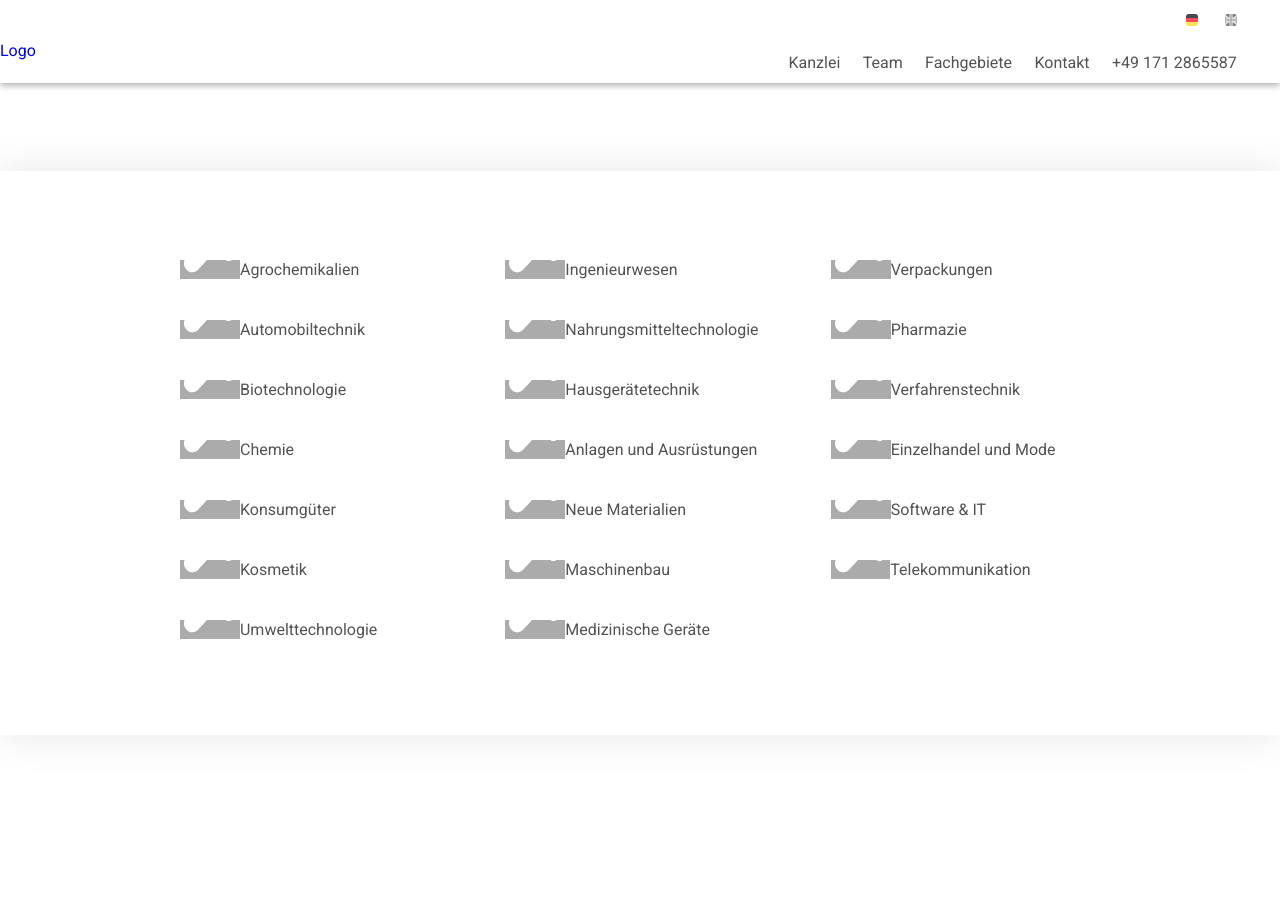
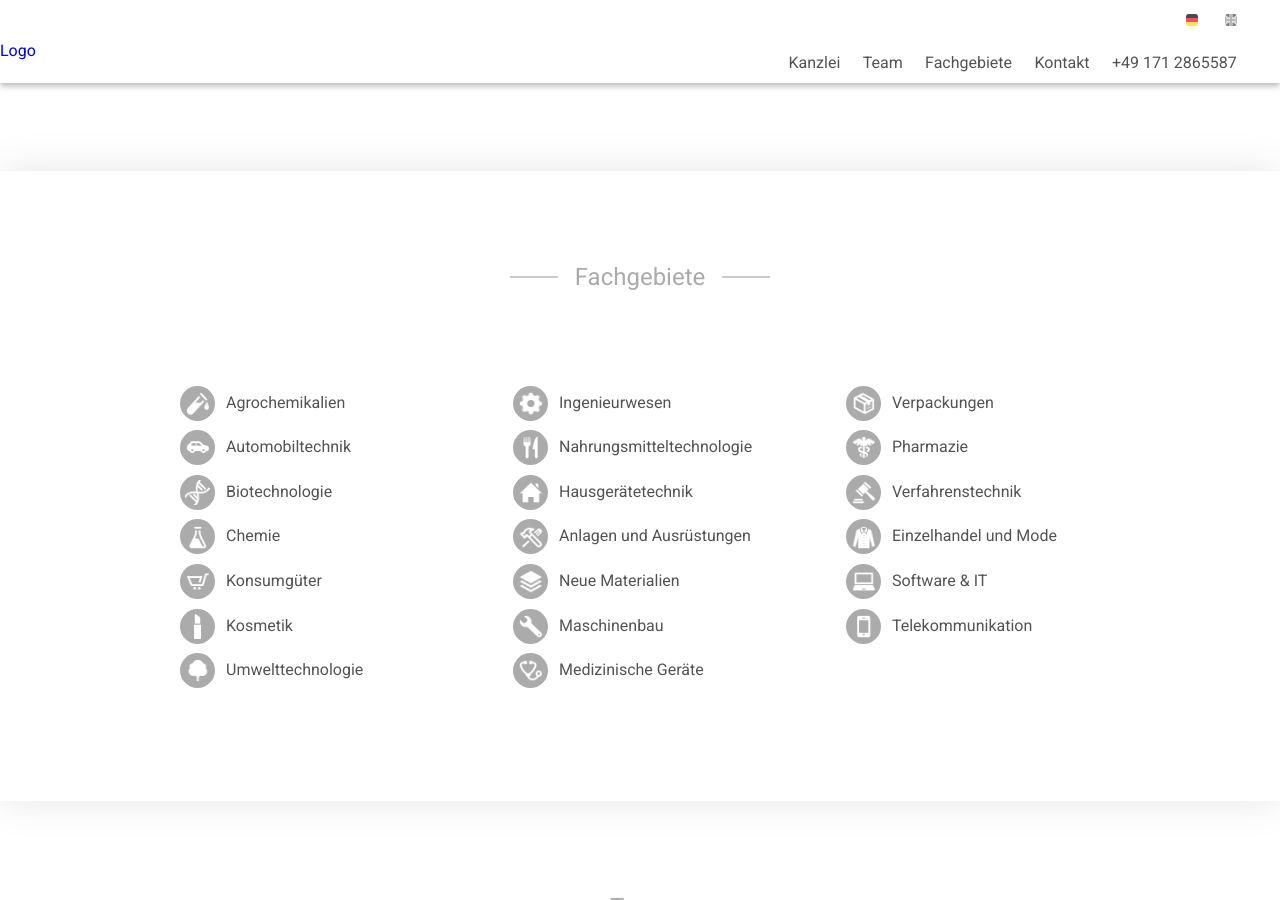
Before and after one commit to alicejo/zh-kanzlei2, a Jekyll site: the page built from index.markdown, in a window 1280 px wide and 900 px high, scrolled down 1237 px. Built offline with Jekyll 4.4.1, drawn with Linux system fonts in a browser that asks for light colours; nearby versions of some CDN libraries; before the commit the page ends 1972 px from its top, so only the background shows below that.

Commit message:
area and team section

```diff
--- a/_includes/area.html
+++ b/_includes/area.html
@@ -1,6 +1,8 @@
 {% assign t = site.data.languages[page.lang] %}
 <section class="area">
 	<article>
+		<h2>Fachgebiete</h2>
+		<div>
 			<ul>
 				<li>Agrochemikalien</li>
 				<li>Automobiltechnik</li>
@@ -9,6 +11,8 @@
 				<li>Konsumgüter</li>
 				<li>Kosmetik</li>
 				<li>Umwelttechnologie</li>
+			</ul>
+			<ul>
 				<li>Ingenieurwesen</li>
 				<li>Nahrungsmitteltechnologie</li>
 				<li>Hausgerätetechnik</li>
@@ -16,6 +20,8 @@
 				<li>Neue Materialien</li>
 				<li>Maschinenbau</li>
 				<li>Medizinische Geräte</li>
+			</ul>
+			<ul>
 				<li>Verpackungen</li>
 				<li>Pharmazie</li>
 				<li>Verfahrenstechnik</li>
@@ -23,5 +29,6 @@
 				<li>Software & IT</li>
 				<li>Telekommunikation</li>
 			</ul>
+		</div>
 	</article>
 </section>
--- /dev/null
+++ b/_includes/team.html
@@ -0,0 +1,5 @@
+<section>
+	<article>
+		<h2>Team</h2>
+	</article>
+</section>
--- a/_sass/area.scss
+++ b/_sass/area.scss
@@ -6,19 +6,64 @@ section.area {
 
 .area {
 	ul {
-		-webkit-columns: 3 200px;
-    -moz-columns: 3 200px;
-    columns: 3 200px;
+		display: inline-block;
+		vertical-align: top;
+		width: 289px;
     li {
+    	position: relative;
    		list-style-type: none;
+   		margin-top: 1.6em;
+   		margin-bottom: 1.6em;
+   		margin-left: 46px;
     }
-    li:before {
-    	width: 24px;
-    	height: 24px;
+
+    img {
+    	background: #ababab;
+	    height: 24px;
+	    width: auto;
+	    padding: 4px;
+	    border-radius: 28px;
+    }
+
+    li::before {
+    	content: " ";
+    	position: absolute;
+    	top: -7px;
+    	left: -46px;
+    	width: 35px;
+    	height: 35px;
     	background-color: #ababab;
-    }
-    li:before {
-    	content: url(/assets/img/area-icons/agrochemikalien.png) " ";
+    	background-size: 70%;
+	    background-position: center;
+	    background-repeat: no-repeat;
+	    border-radius: 18px;
     }
 	}
 }
+
+.area ul:nth-child(1) {
+	li:nth-child(1)::before { background-image: url(/assets/img/area-icons/agrochemikalien.png); }
+	li:nth-child(2)::before { background-image: url(/assets/img/area-icons/automobiltechnik.png); }
+	li:nth-child(3)::before { background-image: url(/assets/img/area-icons/biotechnologie.png); }
+	li:nth-child(4)::before { background-image: url(/assets/img/area-icons/chemie.png); }
+	li:nth-child(5)::before { background-image: url(/assets/img/area-icons/konsumgueter.png); }
+	li:nth-child(6)::before { background-image: url(/assets/img/area-icons/kosmetik.png); }
+	li:nth-child(7)::before { background-image: url(/assets/img/area-icons/umwelttechnologie.png); }
+}
+.area ul:nth-child(2) {
+	li:nth-child(1)::before { background-image: url(/assets/img/area-icons/ingenieurwesen.png); }
+	li:nth-child(2)::before { background-image: url(/assets/img/area-icons/nahrungsmitteltechnologie.png); }
+	li:nth-child(3)::before { background-image: url(/assets/img/area-icons/hausgeraetetechnik.png); }
+	li:nth-child(4)::before { background-image: url(/assets/img/area-icons/anlagen.png); }
+	li:nth-child(5)::before { background-image: url(/assets/img/area-icons/materialien.png); }
+	li:nth-child(6)::before { background-image: url(/assets/img/area-icons/maschinenbau.png); }
+	li:nth-child(7)::before { background-image: url(/assets/img/area-icons/medizinische-geraete.png); }
+}
+.area ul:nth-child(3) {
+	li:nth-child(1)::before { background-image: url(/assets/img/area-icons/verpackungen.png); }
+	li:nth-child(2)::before { background-image: url(/assets/img/area-icons/pharmazie.png); }
+	li:nth-child(3)::before { background-image: url(/assets/img/area-icons/verfahrenstechnik.png); }
+	li:nth-child(4)::before { background-image: url(/assets/img/area-icons/einzelhandel.png); }
+	li:nth-child(5)::before { background-image: url(/assets/img/area-icons/software.png); }
+	li:nth-child(6)::before { background-image: url(/assets/img/area-icons/telekommunikation.png); }
+}
--- a/_sass/main.scss
+++ b/_sass/main.scss
@@ -24,6 +24,7 @@ h1 {
 
 h2 {
 	color: #ababab;
+	text-align: center;
   margin: 2.5em 0 2.5em;
   font-weight: 400;
   &:before,
--- a/index.markdown
+++ b/index.markdown
@@ -7,3 +7,4 @@ layout: default
 {% include home.html %}
 {% include about.html %}
 {% include area.html %}
+{% include team.html %}
```
Also changed, not shown: assets/img/area-icons/hausgeraetetechnik.png (renamed from assets/img/area-icons/hausgerätetechnik.png), assets/img/area-icons/konsumgueter.png (renamed from assets/img/area-icons/konsumgüter.png), assets/img/team/breitenbach.jpg (added), assets/img/team/feng.jpg (added), assets/img/team/goesch.jpg (added), assets/img/team/hengelhaupt.jpg (added), assets/img/team/name1.jpg (added), assets/img/team/name2.jpg (added), assets/img/team/name3.jpg (added), assets/img/team/schrick.jpg (added), assets/img/team/sommer.jpg (added), assets/img/team/winkler.jpg (added), assets/img/team/ziebig.jpg (added). Lines whose indentation alone changed are shown as unchanged.
